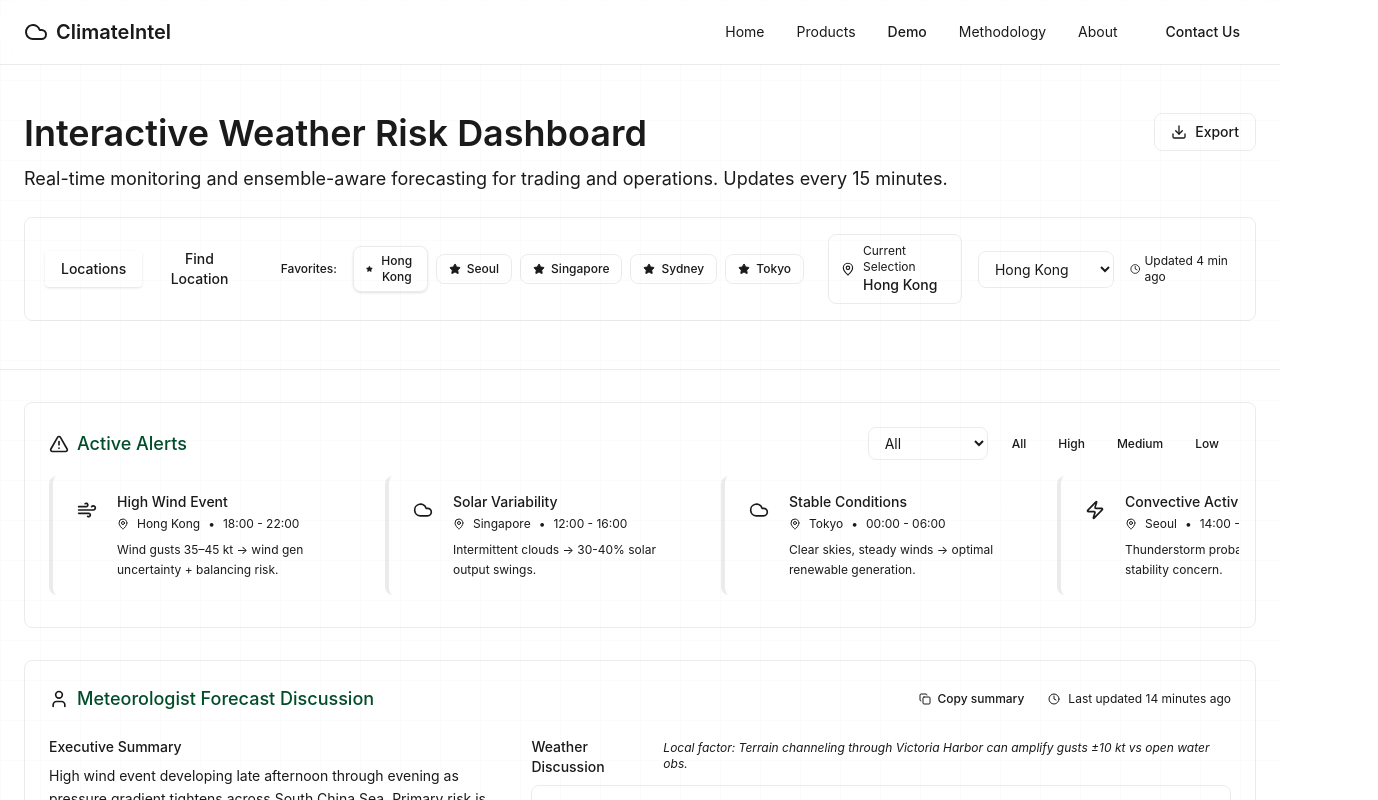
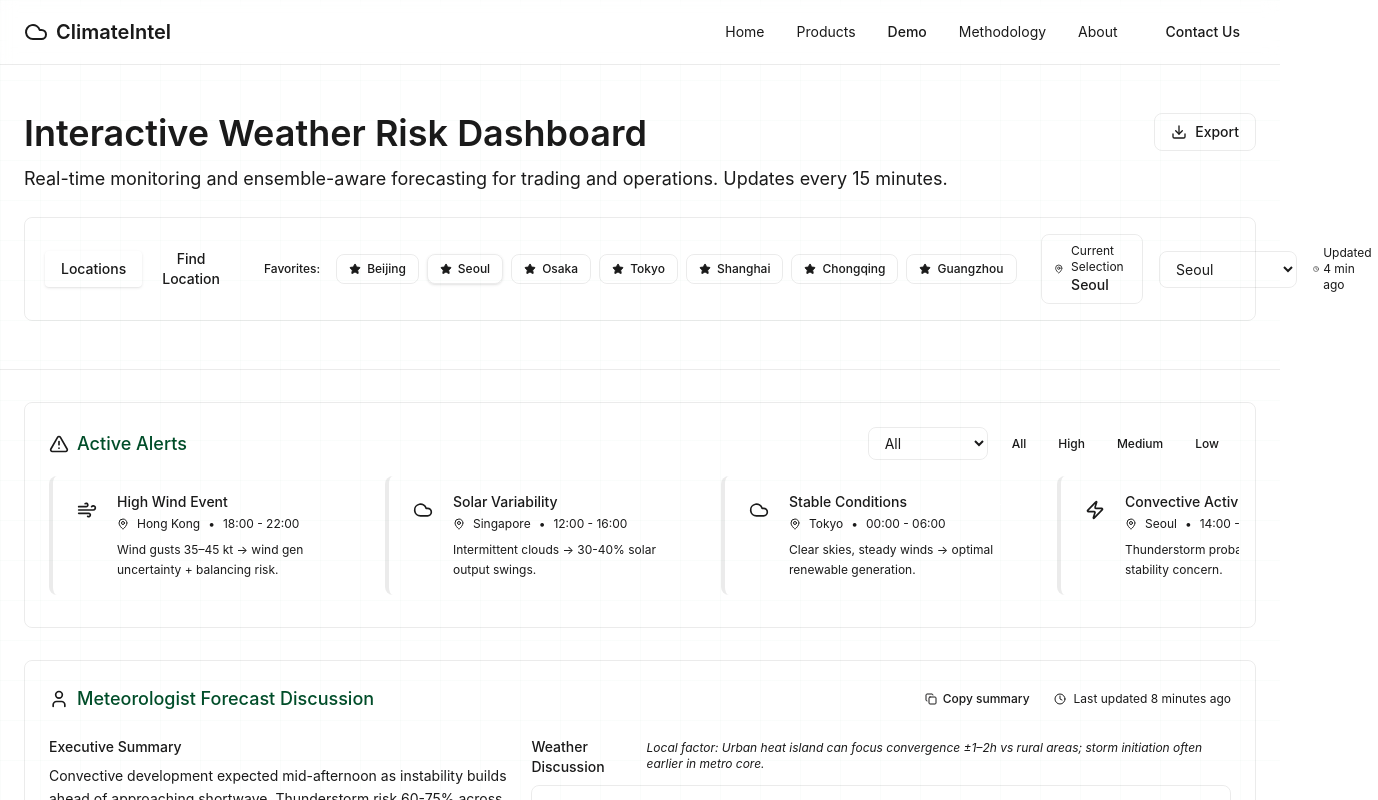
Before and after one commit to thorna11/climateintel-web, a React (Vite) app: page /demo in a window 1280 px wide. Shown: the top 800 px of the page, 1378 px wide, since content can reach past the window. Built offline with nearby package versions, Linux system fonts and the light colour scheme.

Commit message:
Update Demo page UI and fix Demo import

```diff
--- a/src/app/App.tsx
+++ b/src/app/App.tsx
@@ -4,7 +4,7 @@ import { Header } from '@/app/components/Header';
 import { Home } from '@/app/pages/Home';
 import { Products } from '@/app/pages/Products';
 import { ProductDetail } from '@/app/pages/ProductDetail';
-import { Demo } from '@/app/pages/Demo';
+import Demo from '@/app/pages/Demo';
 import { Methodology } from '@/app/pages/Methodology';
 import { About } from '@/app/pages/About';
 
--- a/src/app/pages/Demo.tsx
+++ b/src/app/pages/Demo.tsx
@@ -16,8 +16,11 @@ const generateTimeSeriesData = () => {
   const now = new Date();
   for (let i = 0; i < 48; i++) {
     const time = new Date(now.getTime() + i * 30 * 60000); // 30-min intervals
+    // Format as UTC "Z" time (e.g., 03Z, 14Z, 23Z)
+    const utcHour = time.getUTCHours();
+    const timeLabel = `${utcHour.toString().padStart(2, '0')}Z`;
     data.push({
-      name: time.toLocaleTimeString('en-US', { hour: '2-digit', minute: '2-digit' }),
+      name: timeLabel,
       windPower: 500 + Math.random() * 300 + Math.sin(i / 6) * 200,
       solarPower: Math.max(0, 400 * Math.sin((i / 48) * Math.PI)),
       demand: 800 + Math.random() * 200,
@@ -26,9 +29,9 @@ const generateTimeSeriesData = () => {
   return data;
 };
 
-export function Demo() {
-  const [selectedLocation, setSelectedLocation] = useState('Hong Kong');
-  const [favorites, setFavorites] = useState(['Hong Kong', 'Seoul', 'Singapore', 'Sydney', 'Tokyo']);
+export default function Demo() {
+  const [selectedLocation, setSelectedLocation] = useState('Seoul');
+  const [favorites, setFavorites] = useState(['Beijing', 'Seoul', 'Osaka', 'Tokyo', 'Shanghai', 'Chongqing', 'Guangzhou']);
   const [activeTab, setActiveTab] = useState<'locations' | 'find-location'>('locations');
   const [selectedMetric, setSelectedMetric] = useState('wind');
 
@@ -93,7 +96,7 @@ export function Demo() {
             {activeTab === 'locations' ? (
               <>
                 {/* Active Alerts */}
-                <AlertsBanner />
+                <AlertsBanner selectedLocation={selectedLocation} />
 
                 {/* Meteorologist Forecast Discussion */}
                 <MeteorologistDiscussion selectedLocation={selectedLocation} />
```
